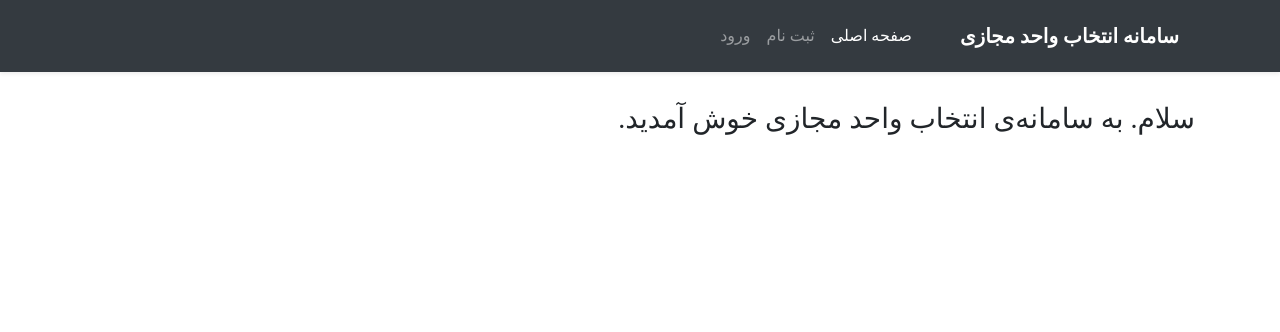
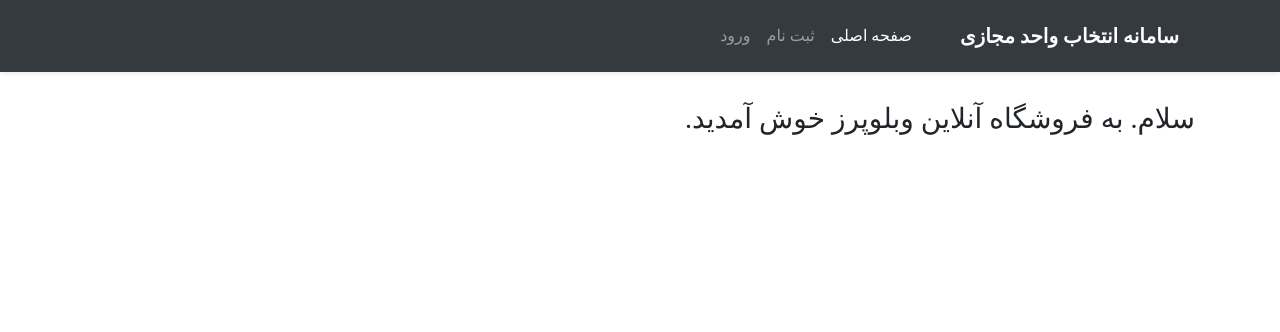
Before and after one commit to aminlotfi/Django-SSC, a Django app: page / in a window 1280 px wide. Shown: the top 332 px of the page. Run offline with Django 3.2, Linux system fonts and the light colour scheme; some web fonts are replaced.

Commit message:
Update index.html

```diff
--- a/edu/templates/edu/index.html
+++ b/edu/templates/edu/index.html
@@ -8,5 +8,5 @@
 {% endblock %}
 
 {% block content %}
-    <h3>سلام. به سامانه‌ی انتخاب واحد مجازی خوش آمدید.</h3>
+    <h3>سلام. به فروشگاه آنلاین وبلوپرز خوش آمدید.</h3>
 {% endblock %}
```
